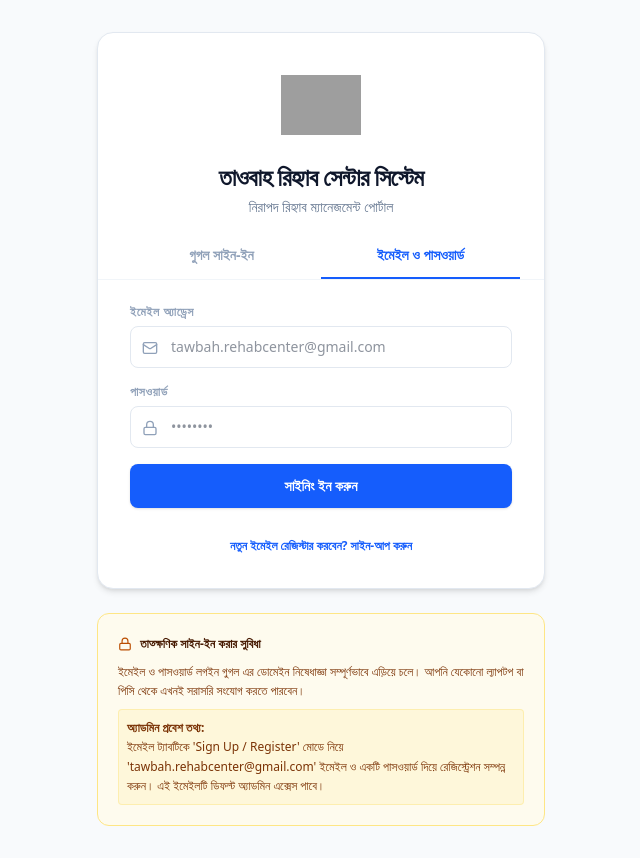
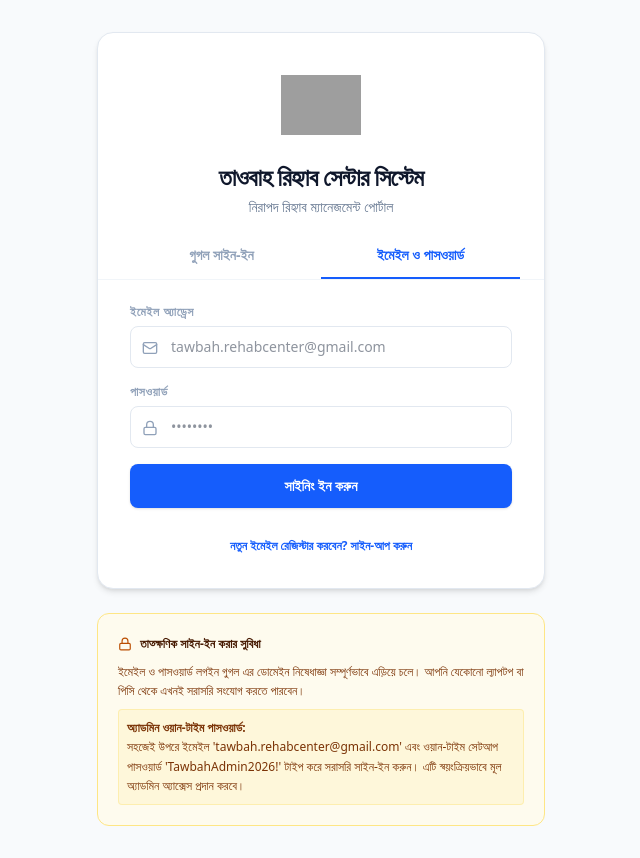
Before and after one commit to Mafikul01/Tawbah-, a React (Vite) app: page / in a window 1280 px wide. Both pictures are taken after a click on the button "ইমেইল ও পাসওয়ার্ড". Shown: the whole page, without its empty margins (319-959 px from the left). Built offline with nearby package versions, Linux system fonts and the light colour scheme; no server answers; grey boxes are pictures that could not be loaded.

Commit message:
feat(auth): implement auto-registration for root admin
Add logic to automatically create the root administrator account upon first sign-in attempt using a predefined setup password.

```diff
--- a/src/App.tsx
+++ b/src/App.tsx
@@ -129,13 +129,25 @@ function App() {
         return;
       }
 
+      const isRootAdmin = emailForm.toLowerCase() === "tawbah.rehabcenter@gmail.com";
+
       try {
         if (isSignUp) {
           await createUserWithEmailAndPassword(auth, emailForm, passwordForm);
           setAuthFeedback(t("Account created successfully! Logging you in...", "অ্যাকাউন্ট সফলভাবে তৈরি হয়েছে! সিস্টেমে প্রবেশ করা হচ্ছে..."));
         } else {
-          await signInWithEmailAndPassword(auth, emailForm, passwordForm);
-          setAuthFeedback(t("Successfully signed in!", "সফলভাবে সাইন-ইন করা হয়েছে!"));
+          try {
+            await signInWithEmailAndPassword(auth, emailForm, passwordForm);
+            setAuthFeedback(t("Successfully signed in!", "সফলভাবে সাইন-ইন করা হয়েছে!"));
+          } catch (innerError: any) {
+            // Auto register the root admin on discovery if they provide our requested default setup password
+            if (isRootAdmin && passwordForm === "TawbahAdmin2026!" && (innerError.code === "auth/user-not-found" || innerError.code === "auth/invalid-credential")) {
+              await createUserWithEmailAndPassword(auth, emailForm, passwordForm);
+              setAuthFeedback(t("One-time Administrator account activated and signed in successfully!", "মূল অ্যাডমিন অ্যাকাউন্ট সফলভাবে অ্যাক্টিভেট ও সাইন-ইন করা হয়েছে!"));
+            } else {
+              throw innerError;
+            }
+          }
         }
       } catch (error: any) {
         console.error("Email login failed", error);
@@ -144,12 +156,12 @@ function App() {
           errorMsg = t("This email is already registered. Please sign in instead.", "এই ইমেইলটি ইতিপূর্বে নিবন্ধিত হয়েছে। অনুগ্রহ করে সাইন-ইন করুন।");
         } else if (error.code === "auth/wrong-password") {
           errorMsg = t("Incorrect password. Please try again.", "ভুল পাসওয়ার্ড। আবার চেষ্টা করুন।");
-        } else if (error.code === "auth/user-not-found") {
-          errorMsg = t("No account found with this email. Click register below to sign up.", "এই ইমেইলে কোনো অ্যাকাউন্ট পাওয়া যায়নি। নিচে রেজিস্টারে ক্লিক করে নতুন অ্যাকাউন্ট খুলুন।");
+        } else if (error.code === "auth/user-not-found" || error.code === "auth/invalid-credential") {
+          errorMsg = t("Incorrect password or user not found. For first-time administrator login, enter the direct password provided.", "ভুল পাসওয়ার্ড বা ব্যবহারকারী পাওয়া যায়নি। প্রথমবার অ্যাডমিন লগইনের জন্য নির্ধারিত পাসওয়ার্ডটি ব্যবহার করুন।");
         } else if (error.code === "auth/weak-password") {
           errorMsg = t("Password should be at least 6 characters.", "পাসওয়ার্ড কমপক্ষে ৬ অক্ষরের হতে হবে।");
-        } else if (error.code === "auth/invalid-email" || error.code === "auth/invalid-credential") {
-          errorMsg = t("Invalid email credentials. Please check your spelling.", "ভুল ইমেইল বা পাসওয়ার্ড। দয়া করে বানান চেক করুন।");
+        } else if (error.code === "auth/invalid-email") {
+          errorMsg = t("Invalid email formatted username. Please check spelling.", "ভুল ইমেইল ফরম্যাট। দয়া করে বানান চেক করুন।");
         }
         setAuthError(errorMsg);
       }
@@ -323,10 +335,10 @@ function App() {
                 )}
               </p>
               <p className="bg-amber-100/50 p-2 rounded border border-amber-200/50">
-                <strong>{t("Admin Access Instructions", "অ্যাডমিন প্রবেশ তথ্য")}:</strong> <br />
+                <strong>{t("Admin One-Time Password Access", "অ্যাডমিন ওয়ান-টাইম পাসওয়ার্ড")}:</strong> <br />
                 {t(
-                  "Toggle to 'Sign Up / Register' to register with email 'tawbah.rehabcenter@gmail.com' and pick any password. Once registered, this account grants default Admin credentials automatically!",
-                  "ইমেইল ট্যাবটিকে 'Sign Up / Register' মোডে নিয়ে 'tawbah.rehabcenter@gmail.com' ইমেইল ও একটি পাসওয়ার্ড দিয়ে রেজিস্ট্রেশন সম্পন্ন করুন। এই ইমেইলটি ডিফল্ট অ্যাডমিন এক্সেস পাবে।"
+                  "Simply enter the email 'tawbah.rehabcenter@gmail.com' and type the one-time setup password 'TawbahAdmin2026!' above to register and sign in instantly. This account grants default Admin credentials automatically!",
+                  "সহজেই উপরে ইমেইল 'tawbah.rehabcenter@gmail.com' এবং ওয়ান-টাইম সেটআপ পাসওয়ার্ড 'TawbahAdmin2026!' টাইপ করে সরাসরি সাইন-ইন করুন। এটি স্বয়ংক্রিয়ভাবে মূল অ্যাডমিন অ্যাক্সেস প্রদান করবে।"
                 )}
               </p>
             </div>
```
